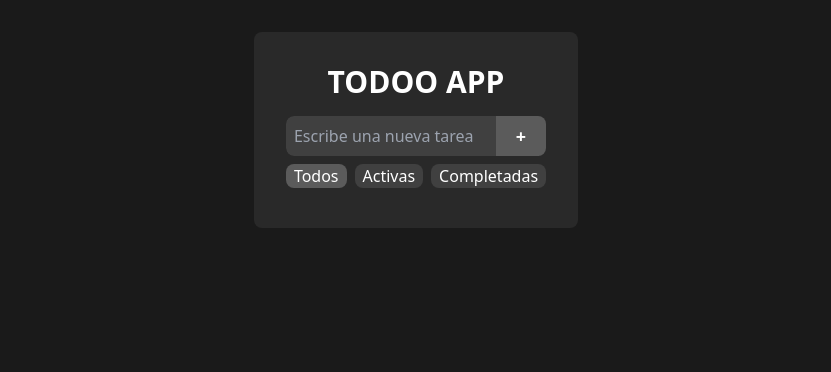
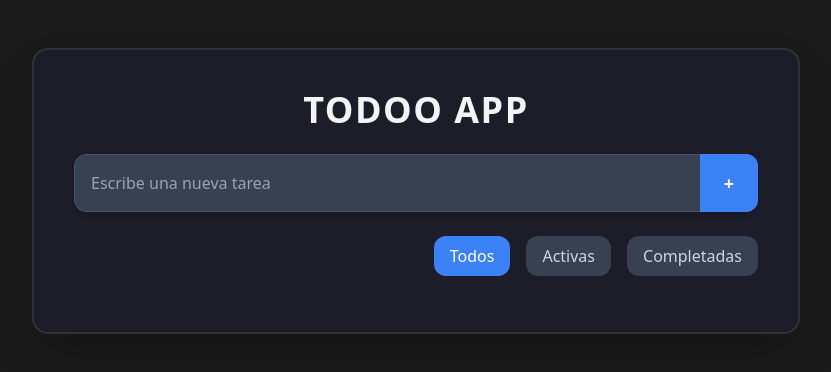
Before and after one commit to Vazz2004/appNotasAngular, an Angular app: page /todoo in a window 1280 px wide. Shown: the top 372 px of the page, without its empty margins (224-1055 px from the left). Built offline with nearby package versions, Linux system fonts and the light colour scheme; no server answers.

Commit message:
🎉 subo estolos ,ejorados para la tarjeta

```diff
--- a/src/app/components/todoo/todoo.component.css
+++ b/src/app/components/todoo/todoo.component.css
@@ -1,63 +1,91 @@
+
+body {
+  background: linear-gradient(135deg, #1e1e2f, #252540);
+  font-family: 'Inter', sans-serif;
+  color: #ffffff;
+  min-height: 100vh;
+  display: flex;
+  align-items: center;
+  justify-content: center;
+  margin: 0;
+  padding: 20px;
+}
+
 .todoolist-wrapper {
-  @apply bg-backgraund-200 p-8 w-fit mt-8 mx-auto rounded-lg;
+  @apply bg-gray-800 p-10 w-full max-w-3xl mt-12 mx-auto rounded-2xl shadow-2xl;
+  border: 2px solid #333;
+  backdrop-filter: blur(10px);
+  background: rgba(30, 30, 47, 0.8);
 }
 
 .title {
-  @apply text-3xl font-bold text-center mb-4
+  @apply text-4xl font-extrabold text-center mb-6 text-gray-100;
+  letter-spacing: 1.5px;
+  text-transform: uppercase;
 }
 
 .new-todo {
-  @apply relative flex items-center rounded-lg overflow-hidden
+  @apply relative flex items-center rounded-xl overflow-hidden shadow-md mb-6;
 }
 
 .new-todo input {
-  @apply w-64 p-2 rounded-lg bg-backgraund-300
+  @apply w-full p-4 rounded-xl bg-gray-700 border border-gray-600 focus:border-blue-400 focus:outline-none text-gray-300;
+  transition: background-color 0.3s ease;
+}
+
+.new-todo input:focus {
+  background-color: #3b3b5c;
 }
 
 .new-todo button {
-  @apply absolute right-0 bg-backgraund-400 text-lg font-black h-full px-5
+  @apply absolute right-0 bg-blue-500 text-white text-lg font-bold h-full px-6 hover:bg-blue-600 transition-colors duration-300;
+  border-top-left-radius: 0;
+  border-bottom-left-radius: 0;
 }
 
-
 .filters {
-  @apply flex justify-end gap-2 my-2
+  @apply flex justify-end gap-4 my-4;
 }
 
-
 .filters button {
-  @apply px-2 rounded-lg bg-backgraund-300
+  @apply px-4 py-2 rounded-xl bg-gray-700 hover:bg-gray-600 transition-colors duration-300 text-gray-300;
 }
 
 .filters button.active {
-  @apply bg-backgraund-400
+  @apply bg-blue-500 text-white;
 }
 
-
+/* Lista de tareas */
 .todo-list {
-  @apply flex flex-col gap-2
+  @apply flex flex-col gap-4;
 }
 
+.todo-list li {
+  @apply flex bg-gray-700 px-6 py-4 rounded-xl items-center gap-4 shadow-md hover:shadow-lg transition-shadow duration-300 text-gray-300;
+  border-left: 4px solid transparent;
+  transition: border-color 0.3s ease;
+}
 
-.todo-list li {
-  @apply flex bg-backgraund-300 px-4 py-2 rounded-lg items-center gap-2
+.todo-list li:hover {
+  border-color: #3b82f6;
 }
 
 .todo-list li.todo label {
-  @apply flex-1
+  @apply flex-1;
 }
 
 .todo-list li.todo:hover button {
-  @apply block
+  @apply block;
 }
 
-.todo-list li.todo button{
-  @apply hidden text-xs
+.todo-list li.todo button {
+  @apply hidden text-xs text-red-500 hover:text-red-700 transition-colors duration-300;
 }
 
-.todo-list li.todo input[type = "checkbox"]{
-  @apply w-4 h-4 cursor-pointer
+.todo-list li.todo input[type="checkbox"] {
+  @apply w-5 h-5 cursor-pointer accent-blue-500;
 }
 
-.todo-list li.todo-editing  input[type="text"]{
-  @apply w-full bg-backgraund-400  rounded-lg px-2 outline-none
+.todo-list li.todo-editing input[type="text"] {
+  @apply w-full bg-gray-600 border border-gray-500 rounded-xl px-4 py-2 outline-none focus:border-blue-400 text-gray-300;
 }
```
